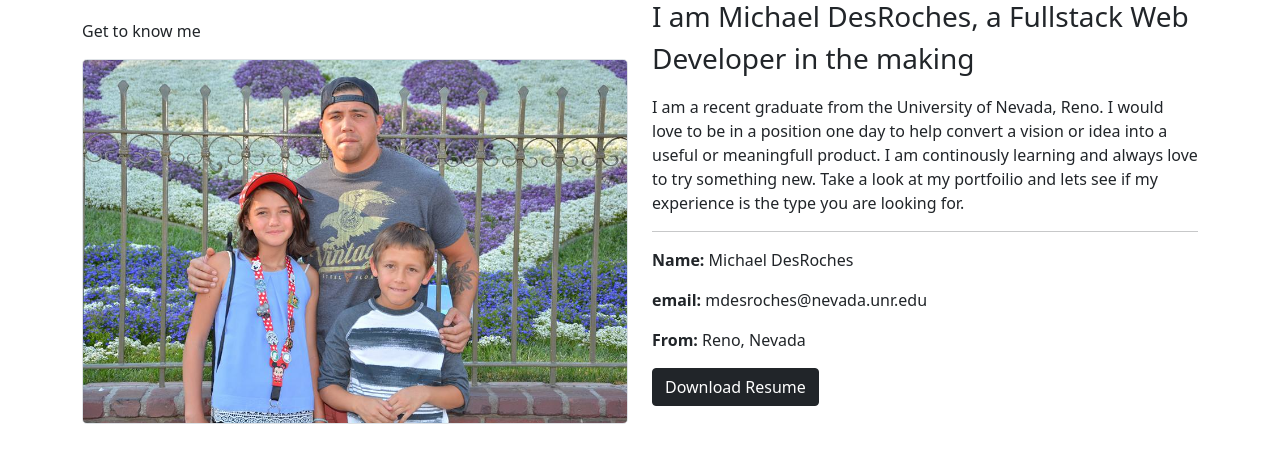
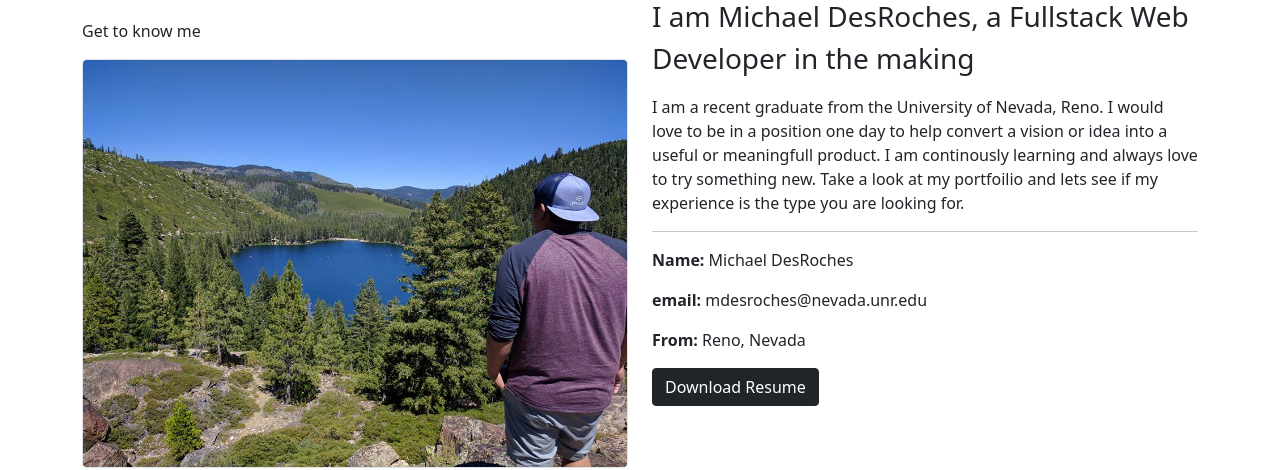
Before and after one commit to mdesroches0501/mdesroches0501.github.io, a plain HTML site: page index.html in a window 1280 px wide. Shown: the part 505-975 px from the top of the page. Drawn offline with nearby package versions, Linux system fonts and the light colour scheme.

Commit message:
changed main photo

```diff
--- a/index.html
+++ b/index.html
@@ -56,7 +56,7 @@
             <div class="col-lg mt-4">
                 <h3 class="display-6 text-muted my-4">About Me</h3>
                 <p>Get to know me</p>
-                <img src="img/family.jpg" class="mb-4 img-fluid rounded-3 border" alt="random images">
+                <img src="img/wild.jpg" class="mb-4 img-fluid rounded-3 border" alt="random images">
             </div>
             <div class="col-lg">
                 <p class="fs-6 mt-5 pt-2">Who am I?</p>
```
Also changed, not shown: img/wild.jpg (added).
